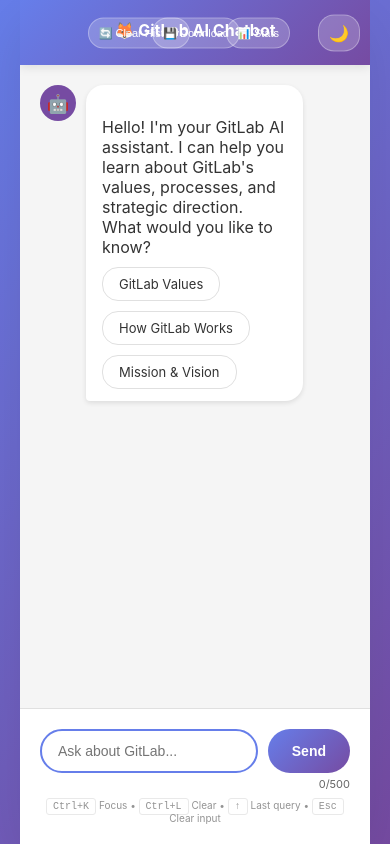
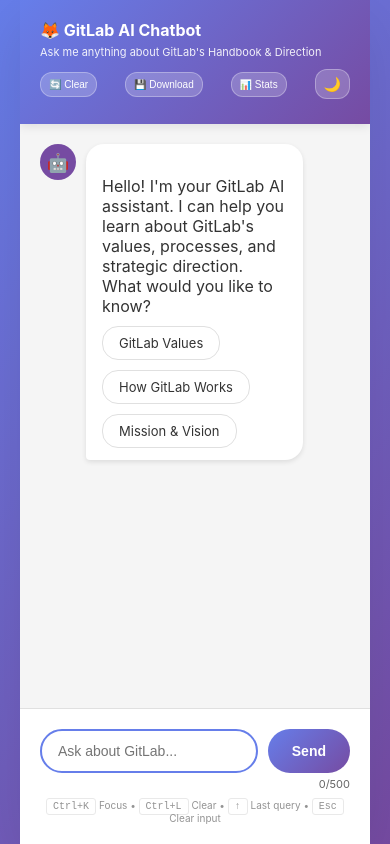
Before and after one commit to akhil2510/GitLab-Chat-Bot, a website: page frontend/index.html in a window 390 px wide. Drawn offline with Linux system fonts and the light colour scheme.

Commit message:
Fix UI overlapping issues
- Redesigned header with flexbox layout to prevent button overlap
- Moved all action buttons (Clear, Download, Stats, Theme) to header-actions group
- Added proper spacing and responsive behavior
- Increased bottom padding in chat messages (100px) to prevent overlap with input
- Improved mobile responsiveness with stacked layout on small screens
- Shortened button text (Clear History -> Clear) for better fit

```diff
--- a/frontend/index.html
+++ b/frontend/index.html
@@ -67,89 +67,65 @@
         .chat-header {
             background: linear-gradient(135deg, #667eea 0%, #764ba2 100%);
             color: white;
-            padding: 20px;
-            text-align: center;
+            padding: 20px 20px 15px 20px;
             box-shadow: 0 2px 10px rgba(0, 0, 0, 0.1);
             position: relative;
         }
 
+        .header-top {
+            display: flex;
+            justify-content: space-between;
+            align-items: center;
+            margin-bottom: 10px;
+        }
+
+        .header-title {
+            flex: 1;
+        }
+
         .chat-header h1 {
-            font-size: 24px;
-            margin-bottom: 5px;
+            font-size: 22px;
+            margin: 0;
         }
 
         .chat-header p {
-            font-size: 14px;
+            font-size: 13px;
             opacity: 0.9;
-        }
-
-        .clear-history-btn {
-            position: absolute;
-            right: 310px;
-            top: 50%;
-            transform: translateY(-50%);
+            margin: 5px 0 0 0;
+        }
+
+        .header-actions {
+            display: flex;
+            gap: 8px;
+            align-items: center;
+        }
+
+        .clear-history-btn,
+        .download-btn,
+        .stats-btn {
             background: rgba(255, 255, 255, 0.2);
             border: 1px solid rgba(255, 255, 255, 0.3);
             color: white;
-            padding: 8px 16px;
-            border-radius: 16px;
+            padding: 6px 12px;
+            border-radius: 12px;
             cursor: pointer;
-            font-size: 12px;
+            font-size: 11px;
             transition: all 0.3s;
-        }
-
-        .clear-history-btn:hover {
+            white-space: nowrap;
+        }
+
+        .clear-history-btn:hover,
+        .download-btn:hover,
+        .stats-btn:hover {
             background: rgba(255, 255, 255, 0.3);
         }
 
-        .download-btn {
-            position: absolute;
-            right: 200px;
-            top: 50%;
-            transform: translateY(-50%);
+        .theme-toggle {
             background: rgba(255, 255, 255, 0.2);
             border: 1px solid rgba(255, 255, 255, 0.3);
             color: white;
-            padding: 8px 16px;
-            border-radius: 16px;
-            cursor: pointer;
-            font-size: 12px;
-            transition: all 0.3s;
-        }
-
-        .download-btn:hover {
-            background: rgba(255, 255, 255, 0.3);
-        }
-
-        .stats-btn {
-            position: absolute;
-            right: 110px;
-            top: 50%;
-            transform: translateY(-50%);
-            background: rgba(255, 255, 255, 0.2);
-            border: 1px solid rgba(255, 255, 255, 0.3);
-            color: white;
-            padding: 8px 16px;
-            border-radius: 16px;
-            cursor: pointer;
-            font-size: 12px;
-            transition: all 0.3s;
-        }
-
-        .stats-btn:hover {
-            background: rgba(255, 255, 255, 0.3);
-        }
-
-        .theme-toggle {
-            position: absolute;
-            right: 20px;
-            top: 50%;
-            transform: translateY(-50%);
-            background: rgba(255, 255, 255, 0.2);
-            border: 1px solid rgba(255, 255, 255, 0.3);
-            color: white;
-            padding: 8px 12px;
-            border-radius: 16px;
+            padding: 6px 10px;
+            border-radius: 12px;
             cursor: pointer;
             font-size: 16px;
             transition: all 0.3s;
@@ -284,6 +260,7 @@
             flex: 1;
             overflow-y: auto;
             padding: 20px;
+            padding-bottom: 100px;
             background: var(--message-bg);
         }
 
@@ -792,32 +769,23 @@
             }
 
             .chat-header p {
-                font-size: 12px;
-            }
-
-            /* Stack buttons vertically or hide text on mobile */
+                font-size: 11px;
+            }
+
+            .header-actions {
+                gap: 4px;
+            }
+
             .clear-history-btn,
             .download-btn,
             .stats-btn {
-                padding: 6px 10px;
-                font-size: 11px;
-            }
-
-            .clear-history-btn {
-                right: 240px;
-            }
-
-            .download-btn {
-                right: 160px;
-            }
-
-            .stats-btn {
-                right: 90px;
+                padding: 5px 8px;
+                font-size: 10px;
             }
 
             .theme-toggle {
-                right: 15px;
-                padding: 6px 10px;
+                padding: 5px 8px;
+                font-size: 14px;
             }
 
             .chat-container {
@@ -837,33 +805,38 @@
         }
 
         @media (max-width: 480px) {
+            .header-top {
+                flex-direction: column;
+                gap: 10px;
+                align-items: flex-start;
+            }
+
+            .header-title {
+                width: 100%;
+            }
+
             .chat-header h1 {
                 font-size: 16px;
             }
 
             .chat-header p {
-                display: none;
-            }
-
-            /* Show only icons on very small screens */
-            .clear-history-btn {
-                right: 180px;
-                padding: 8px 10px;
-            }
-
-            .download-btn {
-                right: 130px;
-                padding: 8px 10px;
-            }
-
+                font-size: 11px;
+            }
+
+            .header-actions {
+                width: 100%;
+                justify-content: space-between;
+            }
+
+            .clear-history-btn,
+            .download-btn,
             .stats-btn {
-                right: 80px;
-                padding: 8px 10px;
+                padding: 6px 8px;
+                font-size: 10px;
             }
 
             .theme-toggle {
-                right: 10px;
-                padding: 8px 10px;
+                padding: 6px 8px;
             }
         }
     </style>
@@ -919,12 +892,18 @@
 
     <div class="chat-container">
         <div class="chat-header">
-            <h1>🦊 GitLab AI Chatbot</h1>
-            <p>Ask me anything about GitLab's Handbook & Direction</p>
-            <button class="clear-history-btn" onclick="clearHistory()">🔄 Clear History</button>
-            <button class="download-btn" onclick="downloadConversation()">💾 Download</button>
-            <button class="stats-btn" onclick="toggleStatsModal()">📊 Stats</button>
-            <button class="theme-toggle" onclick="toggleTheme()" id="themeToggle">🌙</button>
+            <div class="header-top">
+                <div class="header-title">
+                    <h1>🦊 GitLab AI Chatbot</h1>
+                    <p>Ask me anything about GitLab's Handbook & Direction</p>
+                </div>
+                <div class="header-actions">
+                    <button class="clear-history-btn" onclick="clearHistory()">🔄 Clear</button>
+                    <button class="download-btn" onclick="downloadConversation()">💾 Download</button>
+                    <button class="stats-btn" onclick="toggleStatsModal()">📊 Stats</button>
+                    <button class="theme-toggle" onclick="toggleTheme()" id="themeToggle">🌙</button>
+                </div>
+            </div>
         </div>
 
         <div class="chat-messages" id="chatMessages">
```
